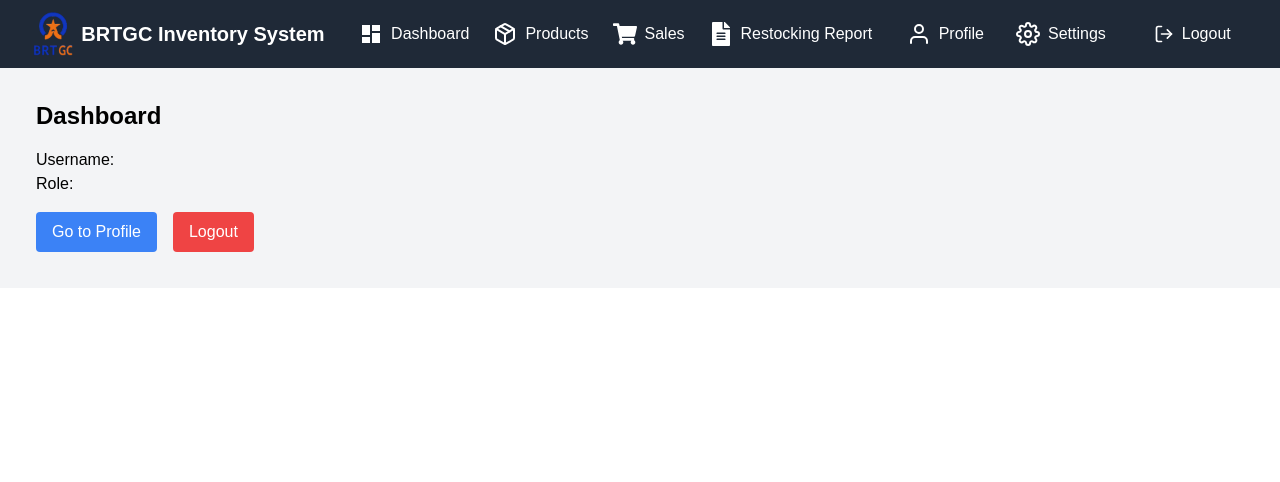
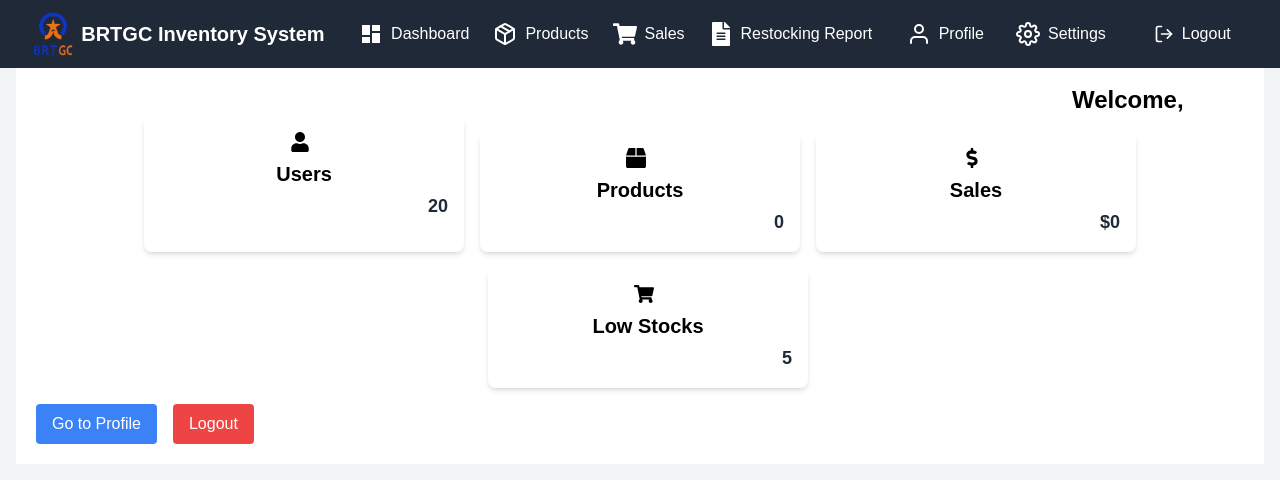
Before and after one commit to BRTGC/brtgc-pos-inventory-management, a Next.js app: page /dashboard in a window 1280 px wide. Shown: the top 482 px of the page. Built offline with nearby package versions, Linux system fonts and the light colour scheme; no server answers; sample sign-in values are in the browser's storage.

Commit message:
stockAndDashboard

```diff
--- a/src/app/dashboard/page.tsx
+++ b/src/app/dashboard/page.tsx
@@ -7,9 +7,16 @@ import { useRouter } from "next/navigation";
 import withLayout from "@/components/withLayout";
 import { User } from "@/types/User"; // Import the User type
 import Loading from "@/components/Loading";
+import { FaBox, FaChartLine, FaDollarSign, FaShoppingCart, FaUser } from "react-icons/fa";
+import DashboardCard from "@/components/DashboardCard";
 
 const Dashboard = () => {
   const [user, setUser] = useState<User | null>(null); // Use the User type
+  const [userCount, setUserCount] = useState<number>(0);
+  const [productCount, setProductCount] = useState<number>(0);
+  const [salesAmount, setSalesAmount] = useState<string>("$0");
+  const [lowStockCount, setLowStockCount] = useState<number>(5); // Hardcoded for now
+  const [isDarkTheme, setIsDarkTheme] = useState<boolean>(false);
   const router = useRouter();
 
   useEffect(() => {
@@ -25,21 +32,77 @@ const Dashboard = () => {
         };
 
         setUser(userFromSession); // Set user data from session
+
+        // Fetch dynamic data
+        fetchDashboardData(); // Fetch the dashboard data after user is set
       }
     };
 
     fetchSession();
   }, [router]);
 
+  const fetchDashboardData = async () => {
+    try {
+      // Fetch the counts from your API or database
+      const response = await fetch('/api/dashboard'); // Adjust the endpoint as necessary
+      const data = await response.json();
+
+      // Set the fetched data
+      setUserCount(data.userCount);
+      setProductCount(data.productCount);
+      setSalesAmount(data.salesAmount);
+    } catch (error) {
+      console.error("Error fetching dashboard data:", error);
+    }
+  };
+
   if (!user) {
     return <Loading />; // Show loading state
   }
 
   return (
-    <div className="p-5">
-      <h1 className="text-2xl font-bold">Dashboard</h1>
-      <p className="mt-4">Username: {user.username}</p>
-      <p>Role: {user.role}</p>
+    <div className={`p-5 ${isDarkTheme ? 'bg-gray-800 text-white' : 'bg-white text-black'}`}>
+      <h1 className="text-2xl font-bold text-right mr-[5%]">
+        Welcome, <span className="font-bold uppercase">{user.username}</span>
+      </h1>
+      <div className="flex flex-wrap justify-center space-x-4 space-y-4">
+        {/* Users Card */}
+        <DashboardCard
+          link="/users"
+          icon={<FaUser className="inline mr-2" size={20} />} // Adjust icon size if needed
+          title="Users"
+          value={20} // Hardcoded value for now
+          bgColor="blue-400"
+        />
+
+        {/* Products Card */}
+        <DashboardCard
+          link="/products"
+          icon={<FaBox className="inline mr-2" size={20} />}
+          title="Products"
+          value={productCount} // Dynamic value from state
+          bgColor="green-400"
+        />
+
+        {/* Sales Card */}
+        <DashboardCard
+          link="/sales"
+          icon={<FaDollarSign className="inline mr-2" size={20} />}
+          title="Sales"
+          value={salesAmount} // Dynamic value from state
+          bgColor="red-400"
+        />
+
+        {/* Low Stocks Card */}
+        <DashboardCard
+          link="/low-stocks"
+          icon={<FaShoppingCart className="inline mr-2" size={20} />}
+          title="Low Stocks"
+          value={lowStockCount} // Hardcoded value for now
+          bgColor="purple-400" // Cool color
+        />
+      </div>
+
       <button
         onClick={() => router.push("/profile")} // Redirect to profile page
         className="mt-4 bg-blue-500 text-white px-4 py-2 rounded"
--- a/src/app/sales/page.tsx
+++ b/src/app/sales/page.tsx
@@ -3,6 +3,7 @@
 import withLayout from '@/components/withLayout';
 import React, { useEffect, useState } from 'react';
 import useCheckSessionData from '@/libs/useCheckSessionData';
+import Loading from '@/components/Loading';
 
 interface SaleProduct {
     id: string;
@@ -70,28 +71,39 @@ const Page = () => {
     }, [sessionLoading]);
 
     if (loading || sessionLoading) {
-        return <div>Loading...</div>; // Simple loading indicator
+        return <Loading />; // Use your custom Loading component
     }
 
     if (error) {
-        return <div>Error: {error}</div>; // Display error if something went wrong
+        return <div className="text-center text-red-600">Error: {error}</div>; // Display error if something went wrong
     }
 
     if (sales.length === 0) {
-        return <div>No sales data available.</div>; // Show if there are no sales
+        return <div className="text-center">No sales data available.</div>; // Show if there are no sales
     }
 
     return (
         <div className="container mx-auto p-4">
-            <h1 className="text-2xl font-bold mb-4">Sales List</h1>
-            <table className="min-w-full border border-gray-300">
-                <thead>
-                    <tr className="bg-gray-200">
+            <div className="flex flex-col md:flex-row md:justify-between items-center mb-4">
+                <h1 className="text-2xl font-bold mb-2 md:mb-0 text-center md:text-left">Sales List</h1>
+                <div>
+                    <a
+                        href="/sales/add-sale"
+                        className="bg-blue-500 hover:bg-blue-600 sm:px-6 px-4 sm:py-3 py-2 text-white text-base sm:text-lg font-semibold rounded-md transition duration-200"
+                    >
+                        Add Sale
+                    </a>
+                </div>
+            </div>
+            <div className="overflow-x-auto">
+                <table className="min-w-full border border-gray-300 bg-white shadow-md rounded-lg">
+                    <thead className="bg-gray-200">
+                        <tr>
                             <th className="border px-4 py-2">Sale ID</th>
                             <th className="border px-4 py-2">Timestamp</th>
                             <th className="border px-4 py-2">Payment Method</th>
                             <th className="border px-4 py-2">Products Ordered</th>
-                        <th className="border px-4 py-2">Total Amount Paid</th> {/* New column */}
+                            <th className="border px-4 py-2">Total Amount Paid</th>
                         </tr>
                     </thead>
                     <tbody>
@@ -101,12 +113,12 @@ const Page = () => {
                                 0
                             );
                             return (
-                            <tr key={sale.id}>
+                                <tr key={sale.id} className="hover:bg-gray-100">
                                     <td className="border px-4 py-2">{sale.id}</td>
                                     <td className="border px-4 py-2">
                                         {new Date(sale.createdAt).toLocaleString()}
                                     </td>
-                                <td className="border px-4 py-2">{sale.paymentMethod}</td>
+                                    <td className="border px-4 py-2">{sale.paymentMethod || 'N/A'}</td>
                                     <td className="border px-4 py-2">
                                         <ul className="list-disc list-inside">
                                             {sale.saleProducts.map((saleProduct) => (
@@ -117,13 +129,14 @@ const Page = () => {
                                             ))}
                                         </ul>
                                     </td>
-                                <td className="border px-4 py-2">${totalAmountPaid.toFixed(2)}</td> {/* Display total */}
+                                    <td className="border px-4 py-2">${totalAmountPaid.toFixed(2)}</td>
                                 </tr>
                             );
                         })}
                     </tbody>
                 </table>
             </div>
+        </div>
     );
 };
 
--- /dev/null
+++ b/src/components/DashboardCard.tsx
@@ -0,0 +1,28 @@
+// components/DashboardCard.tsx
+
+import Link from 'next/link';
+import { ReactNode } from 'react';
+
+interface DashboardCardProps {
+    link: string;
+    icon: ReactNode;
+    title: string;
+    value: string | number;
+    bgColor: string;
+}
+
+const DashboardCard: React.FC<DashboardCardProps> = ({ link, icon, title, value, bgColor }) => {
+    return (
+        <div className={`bg-${bgColor} w-full max-w-xs p-4 rounded-lg shadow-md transition-transform transform hover:scale-105`}>
+            <Link href={link} className="block text-center">
+                <div className="flex justify-center mb-2">
+                    {icon}
+                </div>
+                <h4 className="text-xl font-semibold">{title}</h4>
+                <h4 className="text-right mt-1 text-lg font-bold text-gray-800 dark:text-gray-200">{value}</h4>
+            </Link>
+        </div>
+    );
+};
+
+export default DashboardCard;
--- a/src/components/Layout.tsx
+++ b/src/components/Layout.tsx
@@ -17,7 +17,7 @@ export default function Layout({ children }: { children: React.ReactNode }) {
             </div>
 
             {/* Main Content */}
-            <div className="bg-gray-100 text-black sm:pt-20 pt-0 p-4">
+            <div className="bg-gray-100 text-black lg:pt-16 pt-0 p-4">
                 {children}
             </div>
         </div>
```
Lines whose indentation alone changed are shown as unchanged.
